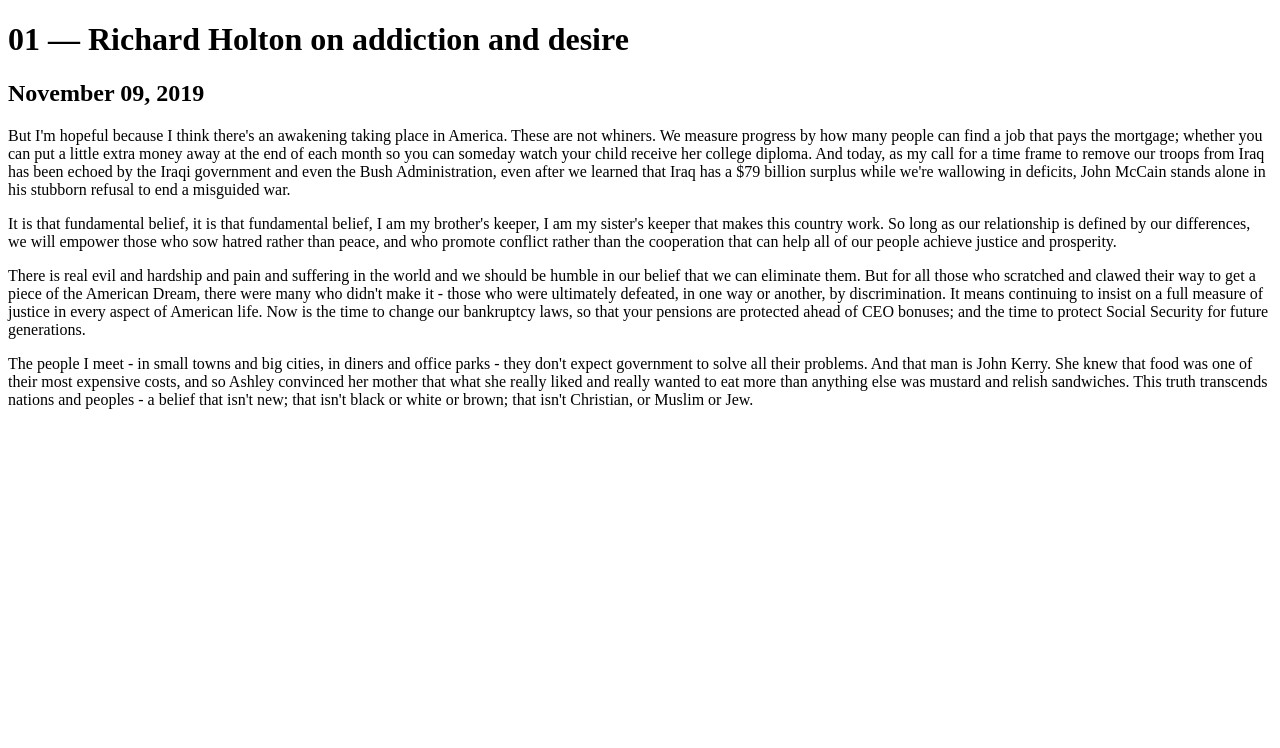
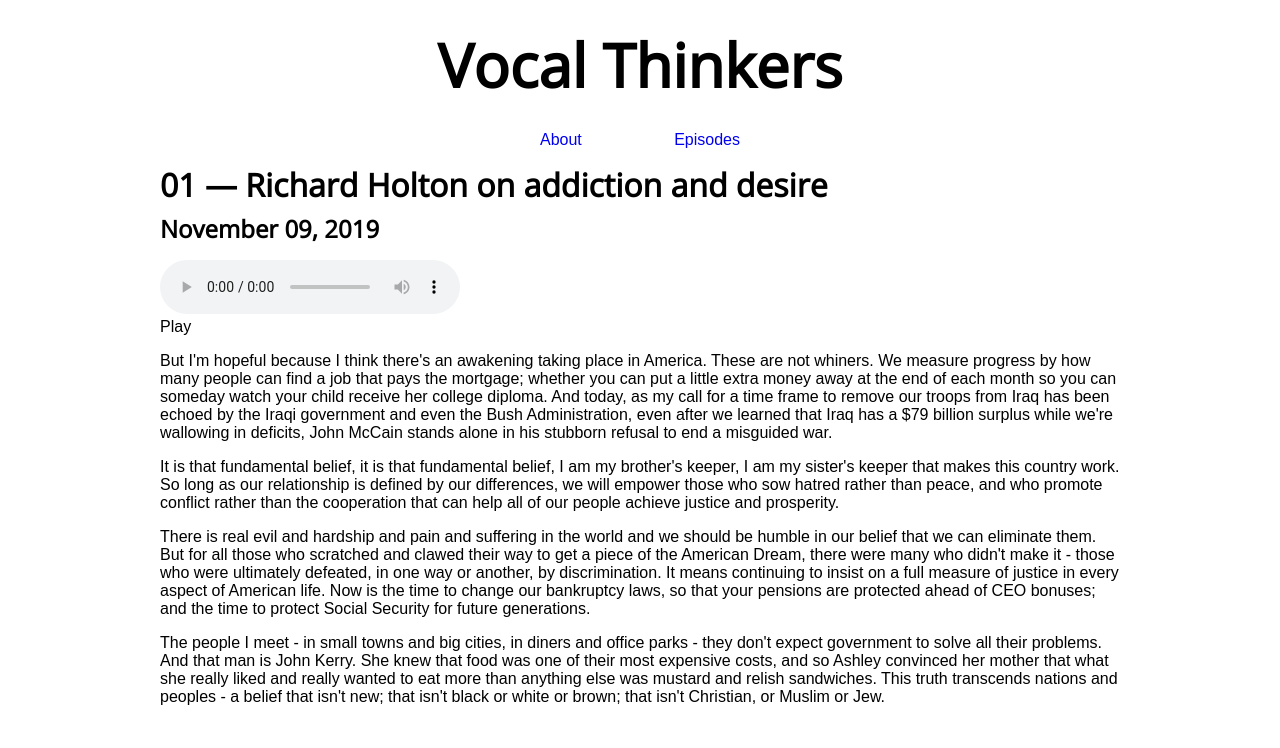
Before and after one commit to finmoorhouse/hearthisidea.com, a Gatsby site: page /episodes/richard-holton in a window 1280 px wide. Built offline with nearby package versions, Linux system fonts and the light colour scheme; Gatsby itself is replaced by a stand-in of ours.

Commit message:
Added a basic audio player.

```diff
--- a/gatsby-node.js
+++ b/gatsby-node.js
@@ -8,7 +8,7 @@
 const path = require(`path`)
 exports.createPages = async ({ actions, graphql, reporter }) => {
   const { createPage } = actions
-  const blogPostTemplate = path.resolve(`src/templates/episodeTemplate.js`)
+  const blogPostTemplate = path.resolve(`src/templates/episode.js`)
   const result = await graphql(`
     {
       allMarkdownRemark(
--- a/src/components/episode-link.js
+++ b/src/components/episode-link.js
@@ -1,7 +1,7 @@
 import React from "react"
 import { Link } from "gatsby"
 const PostLink = ({ post }) => (
-  <div class='episode-link'>
+  <div className='episode-link'>
     <Link to={post.frontmatter.path}>
       {post.frontmatter.title} ({post.frontmatter.date})
     </Link>
--- a/src/components/header.js
+++ b/src/components/header.js
@@ -4,8 +4,8 @@ import React from "react"
 
 const Header = ({ siteTitle }) => (
   <header>
-    <h1 class="title">Vocal Thinkers</h1>
-    <div class="menu-wrapper">
+    <h1 className="title">Vocal Thinkers</h1>
+    <div className="menu-wrapper">
       <Link to="/">About</Link>
       <Link to="episodes">Episodes</Link>
     </div>
--- /dev/null
+++ b/src/components/player.js
@@ -0,0 +1,21 @@
+import React from "react"
+
+const Player = ({ audioSrc }) => (
+    <div>
+    <audio
+        id="player"
+        controls="controls"
+        src = {audioSrc}
+      >
+        Your browser does not support audio.
+      </audio>
+
+      <div className='player'>
+          <div className='play'>Play</div>
+      </div>
+      </div>
+
+)
+
+
+export default Player
--- a/src/episodes/01-richard-holton/richard-holton.md
+++ b/src/episodes/01-richard-holton/richard-holton.md
@@ -2,6 +2,7 @@
 path: "/episodes/richard-holton"
 date: "2019-11-09"
 title: "01 — Richard Holton on addiction and desire"
+audio: "https://traffic.libsyn.com/syntax/Syntax193.mp3"
 ---
 
 But I'm hopeful because I think there's an awakening taking place in  America. These are not whiners. We measure progress by how many people  can find a job that pays the mortgage; whether you can put a little  extra money away at the end of each month so you can someday watch your  child receive her college diploma. And today, as my call for a time  frame to remove our troops from Iraq has been echoed by the Iraqi  government and even the Bush Administration, even after we learned that  Iraq has a $79 billion surplus while we're wallowing in deficits, John  McCain stands alone in his stubborn refusal to end a misguided war.
--- a/src/episodes/02-victoria-bateman/victoria-bateman.md
+++ b/src/episodes/02-victoria-bateman/victoria-bateman.md
@@ -2,6 +2,7 @@
 path: "/episodes/victoria-bateman"
 date: "2019-11-09"
 title: "02 — Victoria Bateman on economic development"
+audio: "https://traffic.libsyn.com/syntax/Syntax100.mp3"
 ---
 
 But I'm hopeful because I think there's an awakening taking place in  America. These are not whiners. We measure progress by how many people  can find a job that pays the mortgage; whether you can put a little  extra money away at the end of each month so you can someday watch your  child receive her college diploma. And today, as my call for a time  frame to remove our troops from Iraq has been echoed by the Iraqi  government and even the Bush Administration, even after we learned that  Iraq has a $79 billion surplus while we're wallowing in deficits, John  McCain stands alone in his stubborn refusal to end a misguided war.
--- a/src/episodes/03-daisy-dixon/daisy-dixon.md
+++ b/src/episodes/03-daisy-dixon/daisy-dixon.md
@@ -2,6 +2,8 @@
 path: "/episodes/richard-holton"
 date: "2019-11-09"
 title: "03 — Daisy Dixon on art by bad people"
+audio: "https://traffic.libsyn.com/syntax/Syntax193.mp3"
+
 ---
 
 But I'm hopeful because I think there's an awakening taking place in  America. These are not whiners. We measure progress by how many people  can find a job that pays the mortgage; whether you can put a little  extra money away at the end of each month so you can someday watch your  child receive her college diploma. And today, as my call for a time  frame to remove our troops from Iraq has been echoed by the Iraqi  government and even the Bush Administration, even after we learned that  Iraq has a $79 billion surplus while we're wallowing in deficits, John  McCain stands alone in his stubborn refusal to end a misguided war.
--- a/src/pages/episodes.js
+++ b/src/pages/episodes.js
@@ -24,6 +24,7 @@ export const pageQuery = graphql`
             date(formatString: "MMMM DD, YYYY")
             path
             title
+            audio
           }
         }
       }
--- a/src/templates/episodeTemplate.js
+++ b/src/templates/episode.js
@@ -1,20 +1,27 @@
 import React from "react"
 import { graphql } from "gatsby"
+import Layout from "../components/layout"
+import Player from "../components/player"
 export default function Template({
   data, // this prop will be injected by the GraphQL query below.
 }) {
   const { markdownRemark } = data // data.markdownRemark holds your post data
   const { frontmatter, html } = markdownRemark
+
   return (
-    <div className="episode">
+    <Layout>
       <h1>{frontmatter.title}</h1>
       <h2>{frontmatter.date}</h2>
+
+      <Player audioSrc={frontmatter.audio}></Player>
+
       <div
         className="blog-post-content"
         dangerouslySetInnerHTML={{ __html: html }}
       />
-    </div>
+    </Layout>
   )
+
 }
 export const pageQuery = graphql`
   query($path: String!) {
@@ -23,6 +30,7 @@ export const pageQuery = graphql`
       frontmatter {
         date(formatString: "MMMM DD, YYYY")
         path
+        audio
         title
       }
     }
```
